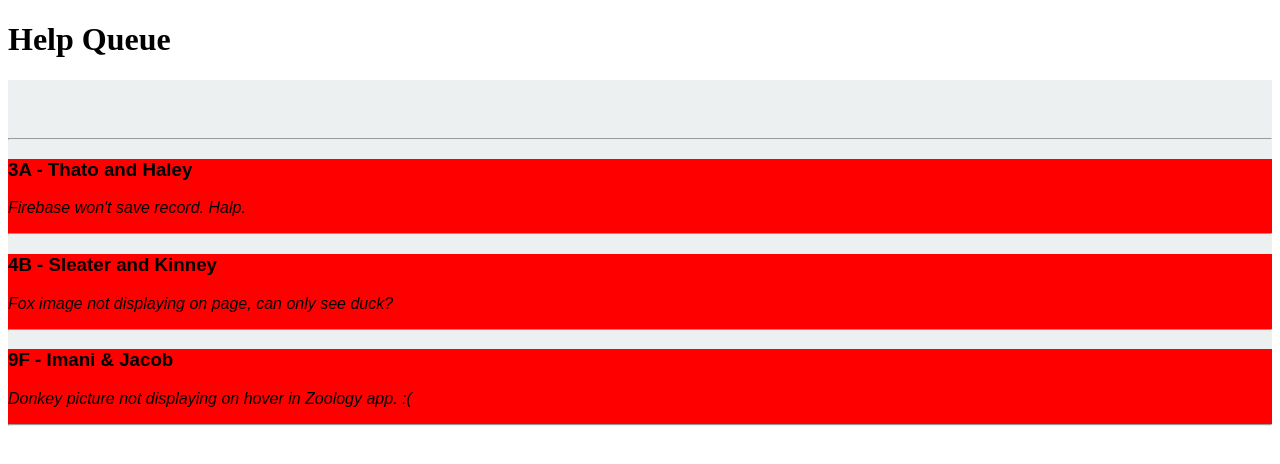
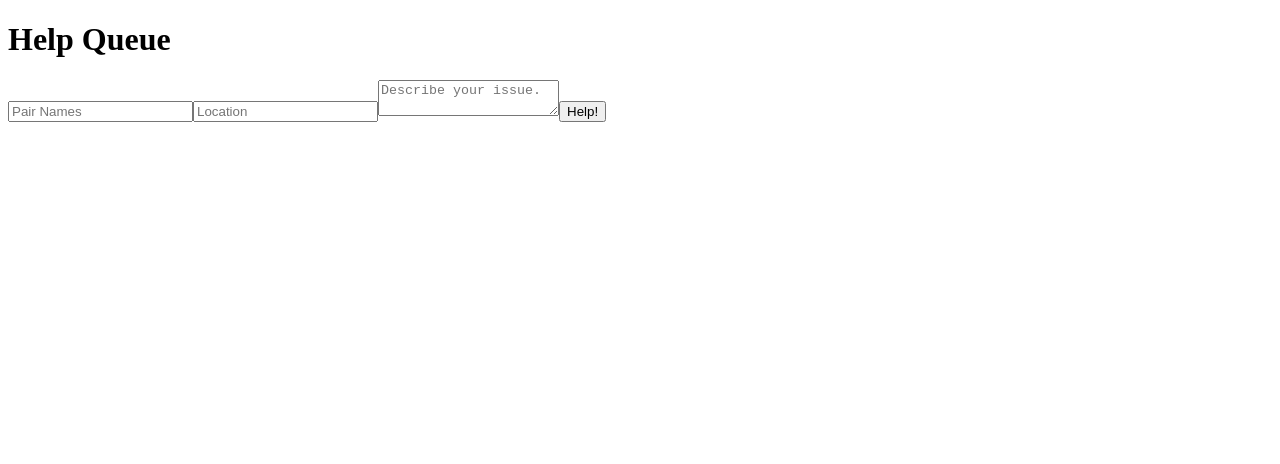
Before and after one commit to masenmatthews/React-HelpQueue, a React app: page /#/newticket in a window 1280 px wide. Shown: the top 464 px of the page. Built offline with nearby package versions, Linux system fonts and the light colour scheme.

Commit message:
add router, add ticket list component, disable warnings for indentation

```diff
--- a/package.json
+++ b/package.json
@@ -14,6 +14,7 @@
     "prop-types": "^15.5.10",
     "react": "^15.5.4",
     "react-dom": "^15.5.4",
+    "react-router-dom": "^4.0.0",
     "styled-jsx": "^3.0.2"
   },
   "devDependencies": {
--- a/src/components/App.jsx
+++ b/src/components/App.jsx
@@ -1,14 +1,23 @@
 import React from 'react';
 import TicketList from './TicketList';
 import Header from './Header';
+import { Switch, Route } from 'react-router-dom';
+import NewTicketForm from './NewTicketForm';
 
 function App(){
   return (
     <div>
       <Header/>
-      <TicketList/>
+        <Route exact path='/' component={TicketList} />
+        <Route path='/newticket' component={NewTicketForm} />
+      <Switch>
+      </Switch>
+
     </div>
   );
 }
 
 export default App;
+
+// router path previously defined as <TicketList/>
+// route exact path defined as exact because it contains a portion of another route. this is really weird but apparently react router is being changed so that all paths are defined with the 'exact' tag.
--- /dev/null
+++ b/src/components/NewTicketForm.jsx
@@ -0,0 +1,24 @@
+import React from 'react';
+
+function NewTicketForm(){
+  return (
+    <div>
+      <form>
+        <input
+          type='text'
+          id='names'
+          placeholder='Pair Names' />
+        <input
+          type='text'
+          id='location'
+          placeholder='Location'/>
+        <textarea
+          id='issue'
+          placeholder='Describe your issue.'/>
+      <button type='submit'>Help!</button>
+      </form>
+    </div>
+  );
+}
+
+export default NewTicketForm;
--- a/src/index.jsx
+++ b/src/index.jsx
@@ -2,11 +2,14 @@
 import ReactDOM from 'react-dom';
 import App from './components/App';
 import { AppContainer } from 'react-hot-loader';
+import { HashRouter } from 'react-router-dom';
 
 const render = (Component) => {
   ReactDOM.render(
     <AppContainer>
-      <Component/>
+      <HashRouter>
+        <Component/>
+      </HashRouter>
     </AppContainer>,
     document.getElementById('react-app-root')
   );
```
Also changed, not shown: .eslintrc.json, 1 other file (tests, documents, lock files or other folders).
